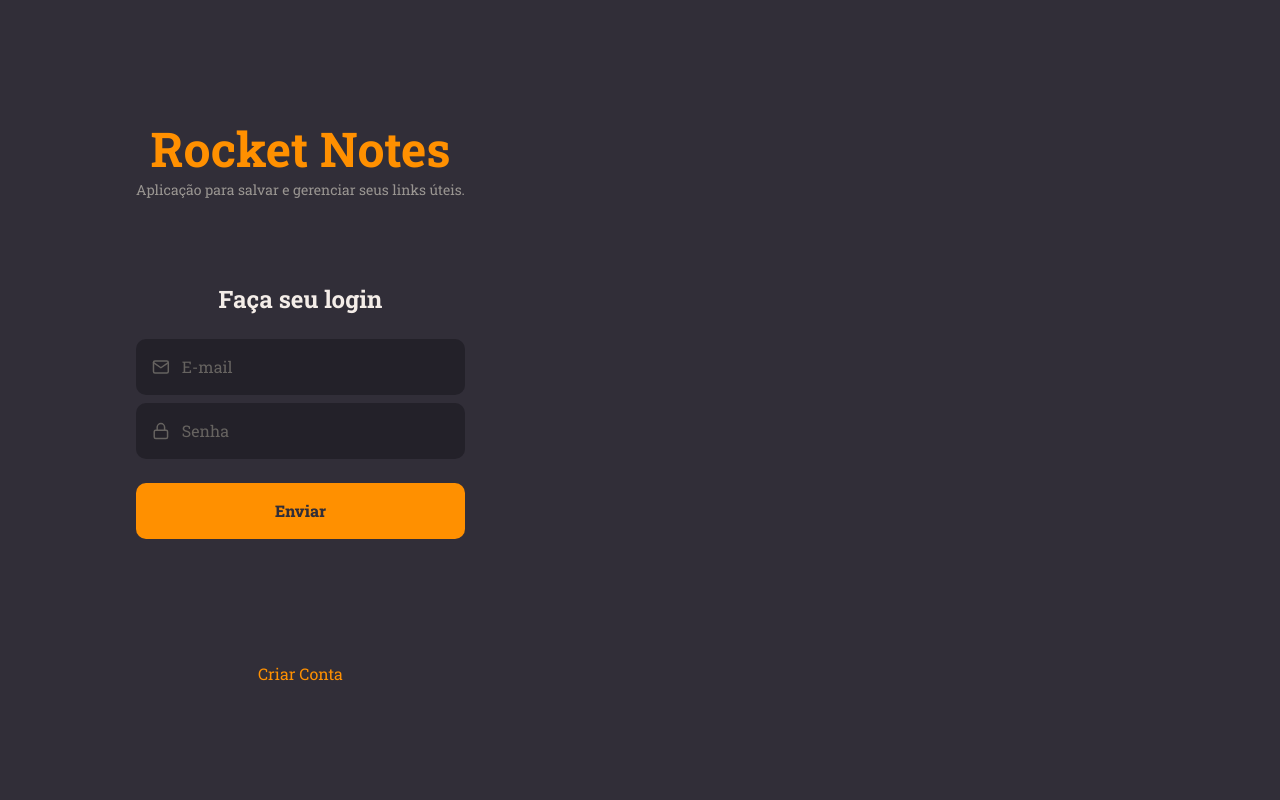
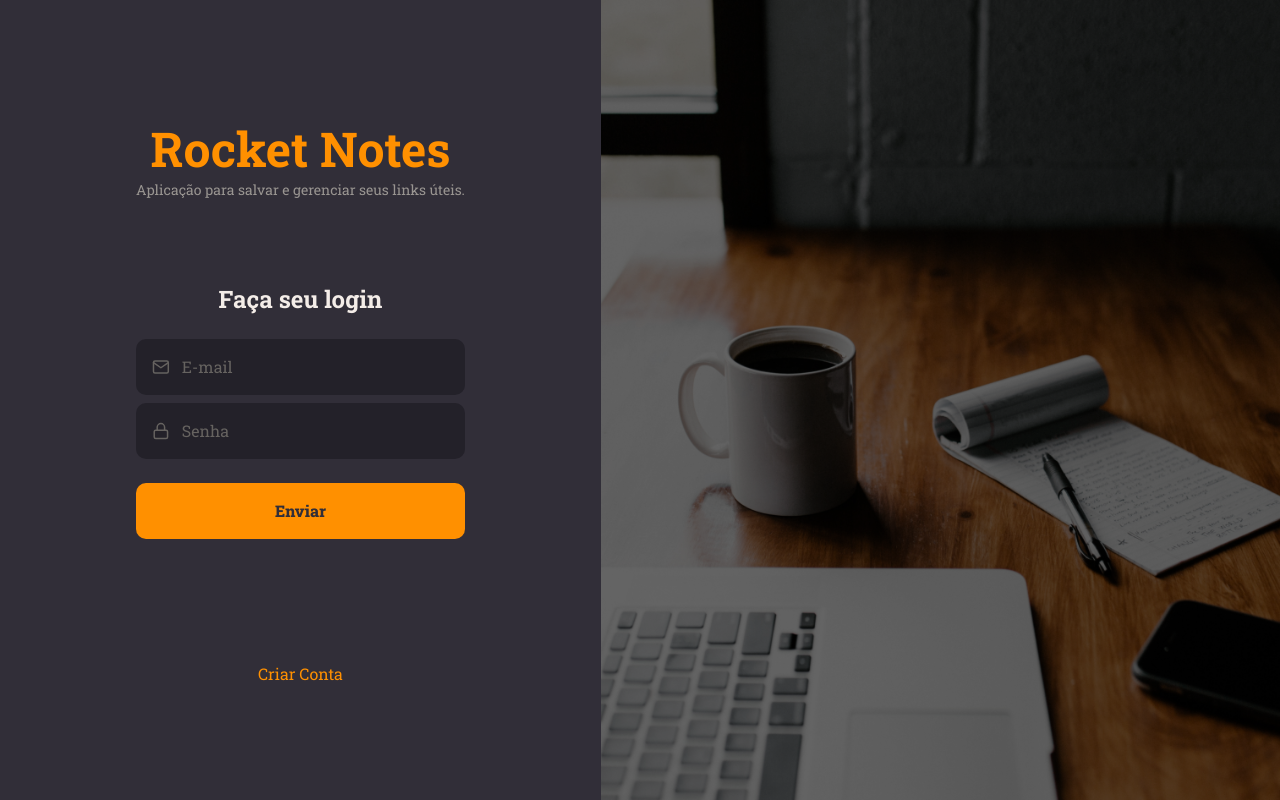
Before and after one commit to cesarDanielRodrigues/explorer-introducaoReact, a React (Vite) app in the folder rocketnotes/: page / in a window 1280 px wide. Built offline with nearby package versions, Linux system fonts and the light colour scheme.

Commit message:
Utilizando imagem

```diff
--- a/rocketnotes/src/pages/SignIn/index.jsx
+++ b/rocketnotes/src/pages/SignIn/index.jsx
@@ -1,4 +1,4 @@
-import { Container,Form } from "./styles"
+import { Container,Form,Background} from "./styles"
 import { Input } from "../../components/Input"
 import { Button } from "../../components/Button"
 
@@ -20,6 +20,7 @@
             Criar Conta
         </a>
       </Form>
+      <Background/>
     </Container>
   )
 }
--- a/rocketnotes/src/pages/SignIn/styles.js
+++ b/rocketnotes/src/pages/SignIn/styles.js
@@ -1,4 +1,6 @@
 import styled from 'styled-components'
+import backgroundImg from '../../assets/background.png'
+
 
 export const Container = styled.div`
 height: 100vh;
@@ -24,7 +26,6 @@
     font-size: 24px;
     margin-top: 84px;
     margin-bottom: 24px;
-
 }
 
 >p{
@@ -35,9 +36,12 @@
 >a{
     margin-top: 124px;
     color:${({theme})=>theme.COLORS.ORANGE};
+}
+`
 
-
-
-}
-
+export const Background = styled.div`
+    flex: 1;
+    background: url(${backgroundImg}) no-repeat center center;
+    background-size: cover;
+    filter: brightness(0.4);
 `
```
Also changed, not shown: rocketnotes/src/assets/background.png (added).
